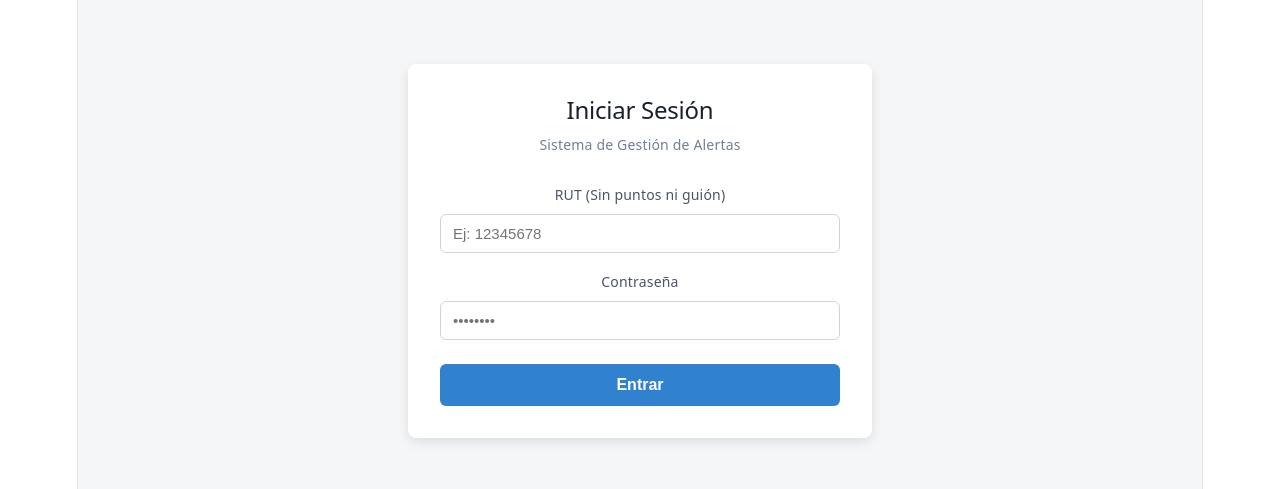
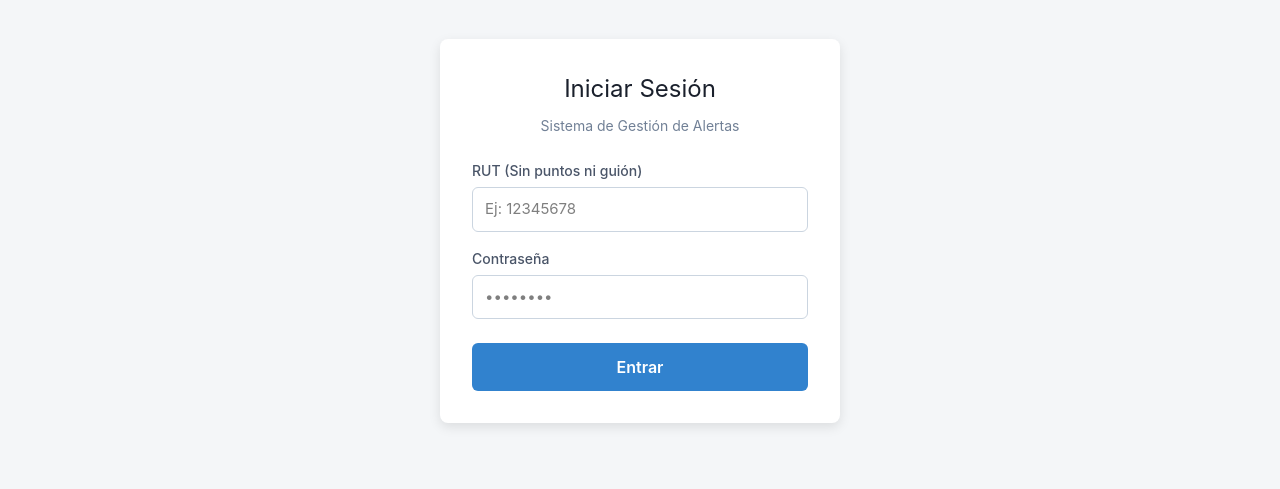
Before and after one commit to claudal/CachureoUBB, a React (Vite) app in the folder frontend/: page /login in a window 1280 px wide. Shown: the part 169-658 px from the top of the page. Built offline with nearby package versions, Linux system fonts and the light colour scheme; no server answers.

Commit message:
chore: agrega dependencia tailwindcss para diseño frontend

```diff
--- a/frontend/package.json
+++ b/frontend/package.json
@@ -10,9 +10,11 @@
     "preview": "vite preview"
   },
   "dependencies": {
+    "@tailwindcss/vite": "^4.3.3",
     "react": "^19.2.8",
     "react-dom": "^19.2.8",
-    "react-router-dom": "^7.18.4"
+    "react-router-dom": "^7.18.4",
+    "tailwindcss": "^4.3.3"
   },
   "devDependencies": {
     "@eslint/js": "^10.0.1",
--- a/frontend/src/App.css
+++ /dev/null
@@ -1,184 +0,0 @@
-.counter {
-  font-size: 16px;
-  padding: 5px 10px;
-  border-radius: 5px;
-  color: var(--accent);
-  background: var(--accent-bg);
-  border: 2px solid transparent;
-  transition: border-color 0.3s;
-  margin-bottom: 24px;
-
-  &:hover {
-    border-color: var(--accent-border);
-  }
-  &:focus-visible {
-    outline: 2px solid var(--accent);
-    outline-offset: 2px;
-  }
-}
-
-.hero {
-  position: relative;
-
-  .base,
-  .framework,
-  .vite {
-    inset-inline: 0;
-    margin: 0 auto;
-  }
-
-  .base {
-    width: 170px;
-    position: relative;
-    z-index: 0;
-  }
-
-  .framework,
-  .vite {
-    position: absolute;
-  }
-
-  .framework {
-    z-index: 1;
-    top: 34px;
-    height: 28px;
-    transform: perspective(2000px) rotateZ(300deg) rotateX(44deg) rotateY(39deg)
-      scale(1.4);
-  }
-
-  .vite {
-    z-index: 0;
-    top: 107px;
-    height: 26px;
-    width: auto;
-    transform: perspective(2000px) rotateZ(300deg) rotateX(40deg) rotateY(39deg)
-      scale(0.8);
-  }
-}
-
-#center {
-  display: flex;
-  flex-direction: column;
-  gap: 25px;
-  place-content: center;
-  place-items: center;
-  flex-grow: 1;
-
-  @media (max-width: 1024px) {
-    padding: 32px 20px 24px;
-    gap: 18px;
-  }
-}
-
-#next-steps {
-  display: flex;
-  border-top: 1px solid var(--border);
-  text-align: left;
-
-  & > div {
-    flex: 1 1 0;
-    padding: 32px;
-    @media (max-width: 1024px) {
-      padding: 24px 20px;
-    }
-  }
-
-  .icon {
-    margin-bottom: 16px;
-    width: 22px;
-    height: 22px;
-  }
-
-  @media (max-width: 1024px) {
-    flex-direction: column;
-    text-align: center;
-  }
-}
-
-#docs {
-  border-right: 1px solid var(--border);
-
-  @media (max-width: 1024px) {
-    border-right: none;
-    border-bottom: 1px solid var(--border);
-  }
-}
-
-#next-steps ul {
-  list-style: none;
-  padding: 0;
-  display: flex;
-  gap: 8px;
-  margin: 32px 0 0;
-
-  .logo {
-    height: 18px;
-  }
-
-  a {
-    color: var(--text-h);
-    font-size: 16px;
-    border-radius: 6px;
-    background: var(--social-bg);
-    display: flex;
-    padding: 6px 12px;
-    align-items: center;
-    gap: 8px;
-    text-decoration: none;
-    transition: box-shadow 0.3s;
-
-    &:hover {
-      box-shadow: var(--shadow);
-    }
-    .button-icon {
-      height: 18px;
-      width: 18px;
-    }
-  }
-
-  @media (max-width: 1024px) {
-    margin-top: 20px;
-    flex-wrap: wrap;
-    justify-content: center;
-
-    li {
-      flex: 1 1 calc(50% - 8px);
-    }
-
-    a {
-      width: 100%;
-      justify-content: center;
-      box-sizing: border-box;
-    }
-  }
-}
-
-#spacer {
-  height: 88px;
-  border-top: 1px solid var(--border);
-  @media (max-width: 1024px) {
-    height: 48px;
-  }
-}
-
-.ticks {
-  position: relative;
-  width: 100%;
-
-  &::before,
-  &::after {
-    content: '';
-    position: absolute;
-    top: -4.5px;
-    border: 5px solid transparent;
-  }
-
-  &::before {
-    left: 0;
-    border-left-color: var(--border);
-  }
-  &::after {
-    right: 0;
-    border-right-color: var(--border);
-  }
-}
--- a/frontend/src/App.jsx
+++ b/frontend/src/App.jsx
@@ -1,4 +1,3 @@
-import './App.css';
 import { Route, Routes, BrowserRouter } from 'react-router-dom';
 import TestAuditPage from './pages/TestAuditPage';
 import EncargadoLoginPage from './pages/LoginPage';
--- a/frontend/src/index.css
+++ b/frontend/src/index.css
@@ -1,111 +1 @@
-:root {
-  --text: #6b6375;
-  --text-h: #08060d;
-  --bg: #fff;
-  --border: #e5e4e7;
-  --code-bg: #f4f3ec;
-  --accent: #aa3bff;
-  --accent-bg: rgba(170, 59, 255, 0.1);
-  --accent-border: rgba(170, 59, 255, 0.5);
-  --social-bg: rgba(244, 243, 236, 0.5);
-  --shadow:
-    rgba(0, 0, 0, 0.1) 0 10px 15px -3px, rgba(0, 0, 0, 0.05) 0 4px 6px -2px;
-
-  --sans: system-ui, 'Segoe UI', Roboto, sans-serif;
-  --heading: system-ui, 'Segoe UI', Roboto, sans-serif;
-  --mono: ui-monospace, Consolas, monospace;
-
-  font: 18px/145% var(--sans);
-  letter-spacing: 0.18px;
-  color-scheme: light dark;
-  color: var(--text);
-  background: var(--bg);
-  font-synthesis: none;
-  text-rendering: optimizeLegibility;
-  -webkit-font-smoothing: antialiased;
-  -moz-osx-font-smoothing: grayscale;
-
-  @media (max-width: 1024px) {
-    font-size: 16px;
-  }
-}
-
-@media (prefers-color-scheme: dark) {
-  :root {
-    --text: #9ca3af;
-    --text-h: #f3f4f6;
-    --bg: #16171d;
-    --border: #2e303a;
-    --code-bg: #1f2028;
-    --accent: #c084fc;
-    --accent-bg: rgba(192, 132, 252, 0.15);
-    --accent-border: rgba(192, 132, 252, 0.5);
-    --social-bg: rgba(47, 48, 58, 0.5);
-    --shadow:
-      rgba(0, 0, 0, 0.4) 0 10px 15px -3px, rgba(0, 0, 0, 0.25) 0 4px 6px -2px;
-  }
-
-  #social .button-icon {
-    filter: invert(1) brightness(2);
-  }
-}
-
-body {
-  margin: 0;
-}
-
-#root {
-  width: 1126px;
-  max-width: 100%;
-  margin: 0 auto;
-  text-align: center;
-  border-inline: 1px solid var(--border);
-  min-height: 100svh;
-  display: flex;
-  flex-direction: column;
-  box-sizing: border-box;
-}
-
-h1,
-h2 {
-  font-family: var(--heading);
-  font-weight: 500;
-  color: var(--text-h);
-}
-
-h1 {
-  font-size: 56px;
-  letter-spacing: -1.68px;
-  margin: 32px 0;
-  @media (max-width: 1024px) {
-    font-size: 36px;
-    margin: 20px 0;
-  }
-}
-h2 {
-  font-size: 24px;
-  line-height: 118%;
-  letter-spacing: -0.24px;
-  margin: 0 0 8px;
-  @media (max-width: 1024px) {
-    font-size: 20px;
-  }
-}
-p {
-  margin: 0;
-}
-
-code,
-.counter {
-  font-family: var(--mono);
-  display: inline-flex;
-  border-radius: 4px;
-  color: var(--text-h);
-}
-
-code {
-  font-size: 15px;
-  line-height: 135%;
-  padding: 4px 8px;
-  background: var(--code-bg);
-}
+@import "tailwindcss";
--- a/frontend/vite.config.js
+++ b/frontend/vite.config.js
@@ -1,7 +1,11 @@
 import react from '@vitejs/plugin-react'
+import tailwindcss from '@tailwindcss/vite'
 import { defineConfig } from 'vite'
 
 // https://vite.dev/config/
 export default defineConfig({
-  plugins: [react()],
+  plugins: [
+    react(),
+    tailwindcss(),
+  ],
 })
```
Also changed, not shown: 1 other file (tests, documents, lock files or other folders).
